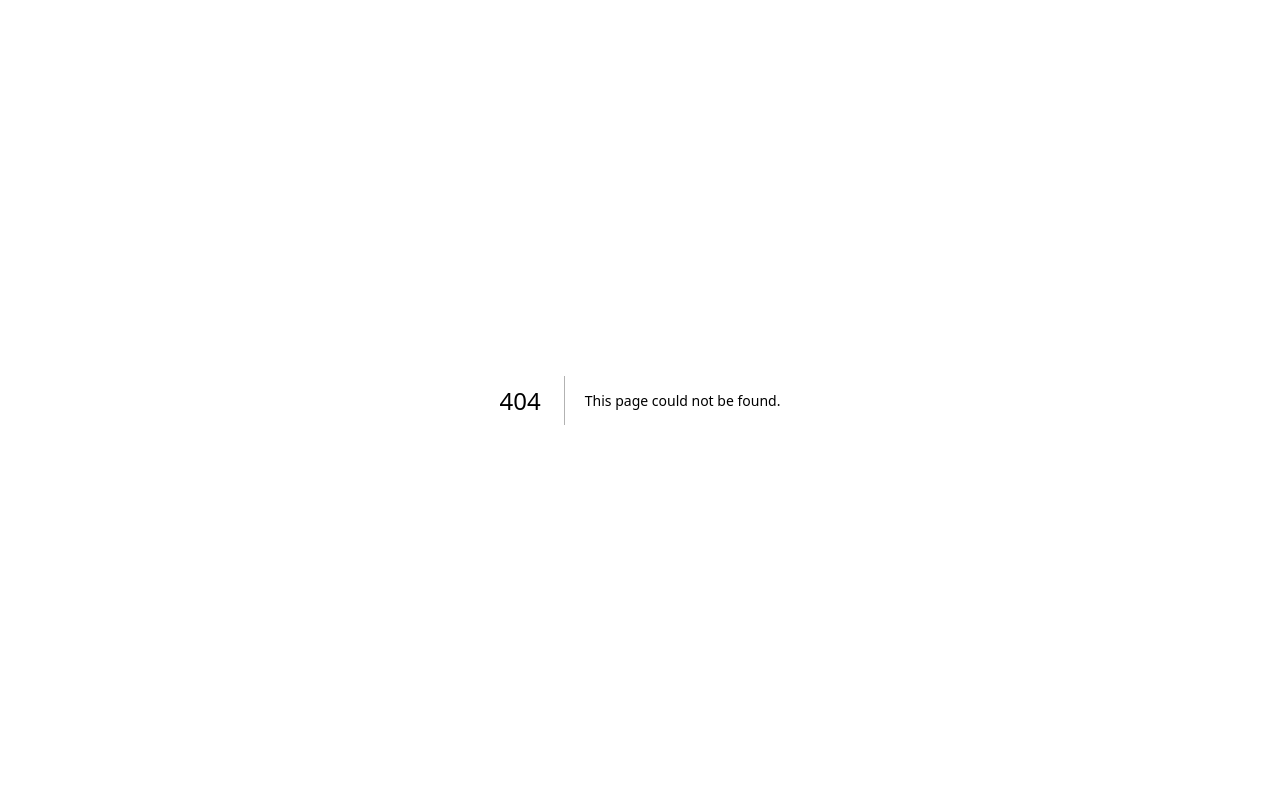
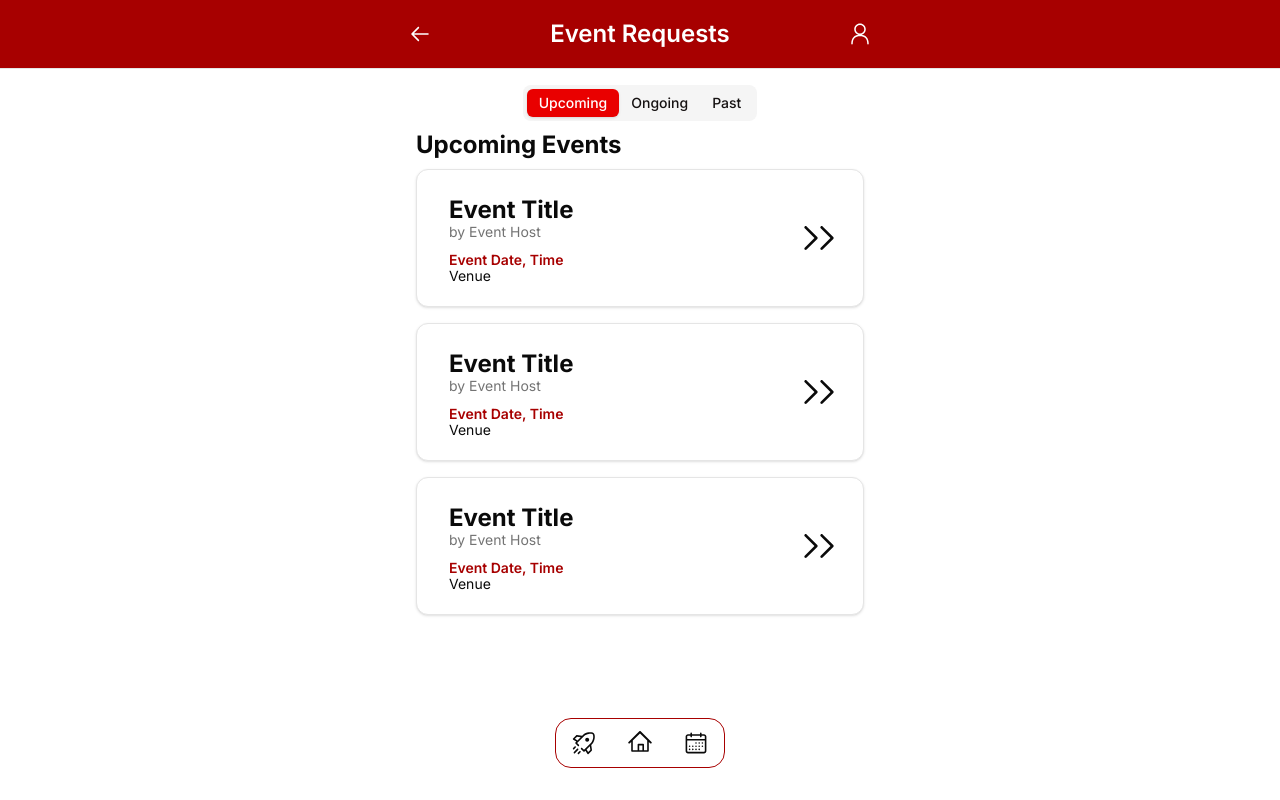
Before and after one commit to UP-Min-Events/Ganap, a Next.js app: page /admin/requests in a window 1280 px wide. Before the commit this address had no page. Built offline with nearby package versions, Linux system fonts and the light colour scheme.

Commit message:
feat Created admin route + Separation of requests page

```diff
--- a/app/(admin)/admin/pending-requests/page.tsx
+++ /dev/null
@@ -1,7 +0,0 @@
-export default function Page() {
-    return (
-        <div>
-            <h1>Page</h1>
-        </div>
-    );
-}
--- a/app/(admin)/downloadable-forms/components/DownloadableFormCard.tsx
+++ b/app/admin/forms/components/DownloadableFormCard.tsx
@@ -18,9 +18,9 @@ export default function DownloadableFormCard() {
                     A form to fill out the organization&apos;s event request.
                 </CardDescription>
             </CardHeader>
-            <CardFooter className="flex flex-col-reverse lg:flex-row lg:justify-between space-x-2 p-0">
+            <CardFooter className="flex flex-col-reverse lg:flex-row lg:justify-between p-0">
                 <Button variant="ghost" className="md:text-sm p-0">Delete</Button>
-                <Button className="bg-red-500 hover:bg-red-600">Download</Button>
+                <Button className="bg-red-500 hover:bg-red-600 ml-0">Download</Button>
             </CardFooter>
         </Card>
     )
--- /dev/null
+++ b/app/admin/requests/page.tsx
@@ -0,0 +1,25 @@
+// Components
+import EventCard from "@/app/components/EventCard"
+import EventTabs from "@/app/components/EventTabs"
+import ButtonMenu from "@/components/(nav)/ButtonMenu"
+import PageHeader from "@/components/(nav)/PageHeader"
+
+export default function Requests() {
+
+  return (
+    <main className="min-h-screen flex flex-col items-center">
+      <PageHeader />
+      <section className="container flex flex-col px-8 lg:max-w-[40%]">
+        <header className="text-2xl font-bold mb-2">
+          <EventTabs />
+        </header>
+        <>
+          <EventCard />
+          <EventCard />
+          <EventCard />
+        </>
+      </section>
+      <ButtonMenu />
+    </main>
+  )
+}
--- a/app/page.tsx
+++ b/app/page.tsx
@@ -1,5 +1,6 @@
+// Components
+import Sidebar from "@/components/(nav)/Sidebar"
 import EventCard from "@/app/components/EventCard"
-import Sidebar from "@/components/(nav)/Sidebar"
 import EventTabs from "@/app/components/EventTabs"
 import ButtonMenu from "@/components/(nav)/ButtonMenu"
 import PageHeader from "@/components/(nav)/PageHeader"
--- a/components/(nav)/PageHeader.tsx
+++ b/components/(nav)/PageHeader.tsx
@@ -21,24 +21,23 @@ export default function PageHeader() {
     '/': "Ganap",
     '/account': "Account",
     '/calendar': "Calendar",
-    '/downloadable-forms': "Downloadable Forms",
+    '/admin/forms': "Downloadable Forms",
     '/onboarding': "Let's get to know you.",
     '/qr': "Account QR Code",
     '/request': "Request an Event",
+    '/admin/requests': "Event Requests",
     '/scan': "Scan QR Code",
   };
 
   return (
     <>
       <header className="px-6 w-full flex justify-center relative bg-red-500 text-white py-4 overflow-hidden">
-        {user !== 'admin' ? // will fix in the future, error regarding hydration
+        {user !== 'admin' ?
           <>
             <nav>
               {pathname !== '/' ? <BackButton /> : ""}
             </nav>
             <h1 className="text-[1.5rem] md:text-[1.75rem]lg:text-4xl font-semibold text-center">
-
-
               {headerNames[pathname]}
             </h1>
             <nav>
```
Also changed, not shown: app/admin/forms/components/UploadFormSheet.tsx (renamed from app/(admin)/downloadable-forms/components/UploadFormSheet.tsx), app/admin/forms/page.tsx (renamed from app/(admin)/downloadable-forms/page.tsx).
